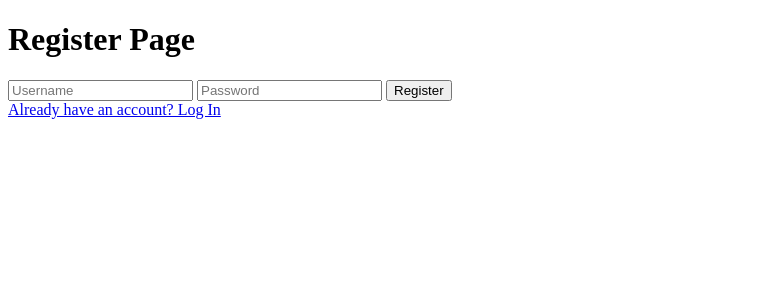
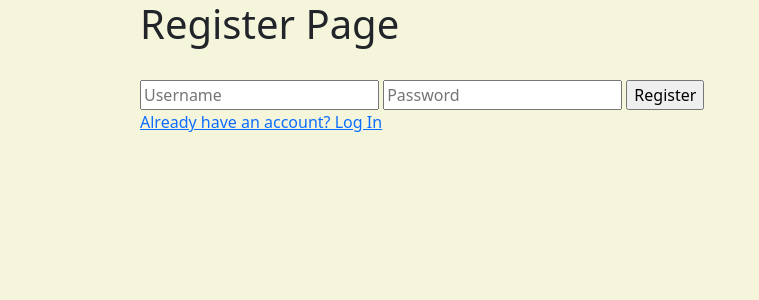
Before and after one commit to Har150n/EqualOpportunity, a Flask app: page /register in a window 1280 px wide. Shown: the top 300 px of the page, without its empty margins (0-759 px from the left). Run offline with Flask 2, Linux system fonts and the light colour scheme; some libraries are stand-ins or nearby versions.

Commit message:
made register page nicer

```diff
--- a/templates/register.html
+++ b/templates/register.html
@@ -6,11 +6,21 @@
     <meta http-equiv="X-UA-Compatible" content="IE=edge">
     <meta name="viewport" content="width=device-width, initial-scale=1.0">
     <title>Register</title>
+    <link href="../static/bootstrap.min.css" rel="stylesheet" media="screen">
+
+      <style>
+          body{
+          background-color:beige;
+          }
+      </style>
 </head>
 
 <body>
-    <h1>Register Page</h1>
 
+ <div class="container" style = "width: 100%; float:left; position:relative ; top:10% ; left: 10%" >
+
+     <h1 >Register Page</h1>
+     <br>
     <form method="POST" action="">
         {{ form.hidden_tag() }}
         {{ form.username }}
@@ -19,6 +29,7 @@
     </form>
 
     <a href="{{ url_for('login') }}">Already have an account? Log In</a>
+ </div>
 </body>
 
 </html>
```
